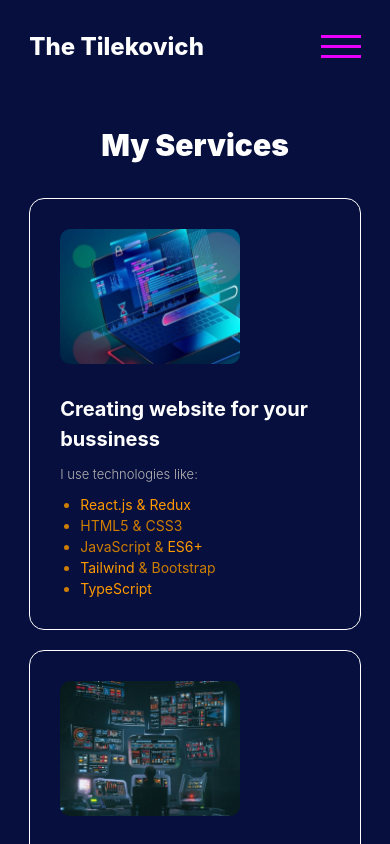
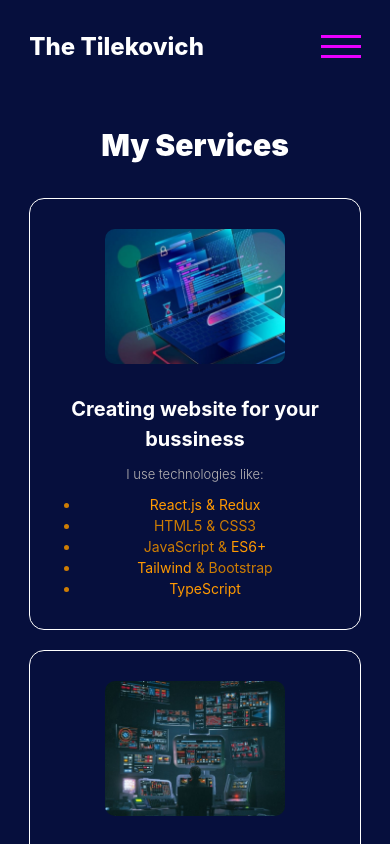
Before and after one commit to thetilekovich/thetilekovich, a React (Create React App) app in the folder aboutme-ts/: page /services in a window 390 px wide. Shown: the top 844 px of the page. Built offline with nearby package versions, Linux system fonts and the light colour scheme.

Commit message:
Unfullfiled just About and contact pages

```diff
--- a/aboutme-ts/src/App.tsx
+++ b/aboutme-ts/src/App.tsx
@@ -2,12 +2,19 @@ import * as React from 'react';
 import './App.css';
 import Header from './components/Header';
 import Footer from './components/Footer';
-import { Route, Routes } from 'react-router-dom';
+import { Route, Routes, useLocation } from 'react-router-dom';
 import HomePage from './components/pages/HomePage';
 import ServicesPage from './components/pages/ServicesPage';
 import ProjectsPage from './components/pages/ProjectsPage';
+import AboutPage from './components/pages/AboutPage';
+import ContactPage from './components/pages/ContactPage';
 
 function App() {
+  const { pathname } = useLocation()
+
+  React.useEffect(() => {
+    window.scrollTo(0, 0)
+  }, [[pathname]])
   return (
     <div id='App'>
       <Header />
@@ -15,7 +22,8 @@ function App() {
         <Route path='/thetilekovich' element={<HomePage />} />
         <Route path='/services' element={<ServicesPage />} />
         <Route path='/projects' element={<ProjectsPage />} />
-
+        <Route path='/about' element={<AboutPage />} />
+        <Route path='/contact' element={<ContactPage />} />
       </Routes>
 
       <Footer />
--- a/aboutme-ts/src/components/Projects/index.tsx
+++ b/aboutme-ts/src/components/Projects/index.tsx
@@ -10,7 +10,7 @@ const Projects: React.FC = () => {
                     <header className='flex justify-between items-center'>
                         <h1 className='text-3xl font-bold mb-6'>My Portfolio</h1>
                         <div className='flex items-center'>
-                            <Link className="mr-3" to='/'>See all</Link>
+                            <Link className="mr-3" to='/projects'>See all</Link>
                             <img className='w-5' src={arrow} alt="" />
                         </div>
                     </header>
--- a/aboutme-ts/src/components/Services/index.tsx
+++ b/aboutme-ts/src/components/Services/index.tsx
@@ -16,11 +16,11 @@ const Services: React.FC = () => {
                     </div>
                     <div>
                         <div className='services_item'>
-                            <Link to='/' className='flex items-center justify-between'>
+                            <Link to='/services' className='flex items-center justify-between'>
                                 <div className='flex items-center'>
                                     <img className='services_item_img1 rounded-md w-14 mr-8' src={img1} alt="" />
                                     <div className='mr-8'>
-                                        <h2 className='font-bold text-2xl'>Website for your bussiness</h2>
+                                        <h2 className='font-bold text-2xl'>Website developing</h2>
                                         <p className='text-gray-400'>10+ Project</p>
                                     </div>
                                 </div>
@@ -31,11 +31,11 @@ const Services: React.FC = () => {
                             </Link>
                         </div>
                         <div className='services_item'>
-                            <Link to='/' className='flex items-center justify-between'>
+                            <Link to='/services' className='flex items-center justify-between'>
                                 <div className='flex items-center'>
                                     <img className='services_item_img1 rounded-md w-14 mr-8' src={img2} alt="" />
                                     <div className='mr-8'>
-                                        <h2 className='font-bold text-2xl'>Optimazing codes </h2>
+                                        <h2 className='font-bold text-2xl'>Optimazing codes</h2>
                                         <p className='text-gray-400'>10+ Project</p>
                                     </div>
                                 </div>
--- /dev/null
+++ b/aboutme-ts/src/components/pages/AboutPage/index.tsx
@@ -0,0 +1,15 @@
+import * as React from 'react';
+
+const AboutPage = () => {
+    return (
+        <section id='aboutpage'>
+            <div className='container'>
+                <div className='aboutpage'>
+
+                </div>
+            </div>
+        </section>
+    );
+}
+
+export default AboutPage;
--- /dev/null
+++ b/aboutme-ts/src/components/pages/ContactPage/index.tsx
@@ -0,0 +1,15 @@
+import * as React from 'react';
+
+const ContactPage = () => {
+    return (
+        <section id='contact'>
+            <div className='container'>
+                <div className='contact'>
+
+                </div>
+            </div>
+        </section>
+    );
+}
+
+export default ContactPage;
--- a/aboutme-ts/src/components/pages/ProjectsPage/style.css
+++ b/aboutme-ts/src/components/pages/ProjectsPage/style.css
@@ -73,7 +73,7 @@
     height: 300px;
   }
   #projectspage .projectspage .projects_global_item_text_link {
-    justify-content: flex-start;
+    justify-content: center;
   }
   #projectspage .projectspage .projects_global_item_text_link a {
     margin: 0 20px 0 0;
@@ -81,11 +81,14 @@
   #projectspage .projectspage .projects_global_item_text h1 {
     font-weight: 700;
     font-size: 25px;
+    text-align: center;
   }
   #projectspage .projectspage .projects_global_item_text ul {
     margin: 5px 0 10px 0;
+    text-align: center;
   }
   #projectspage .projectspage .projects_global_item_text p {
+    text-align: center;
     font-size: 20px;
     margin: 15px 0 0;
   }
--- a/aboutme-ts/src/components/pages/ProjectsPage/style.scss
+++ b/aboutme-ts/src/components/pages/ProjectsPage/style.scss
@@ -82,7 +82,7 @@
                     }
                     &_text {
                         &_link{
-                            justify-content: flex-start;
+                            justify-content: center;
                             a{
                                 margin: 0 20px 0 0;
                             }
@@ -90,11 +90,15 @@
                         h1 {
                             font-weight: 700;
                             font-size: 25px;
+                            text-align: center;
                         }
                         ul{
                             margin: 5px 0 10px 0;
+                            text-align: center;
+
                         }
                         p {
+                            text-align: center;
                             font-size: 20px;
                             margin: 15px 0 0;
                         }
--- a/aboutme-ts/src/components/pages/ServicesPage/style.css
+++ b/aboutme-ts/src/components/pages/ServicesPage/style.css
@@ -76,7 +76,7 @@
 @media screen and (max-width: 570px) {
   #servicespage .servicespage .services_global_items_service {
     flex-direction: column;
-    align-items: flex-start;
+    align-items: center;
   }
   #servicespage .servicespage .services_global_items_service_item img {
     margin: 0 0 30px 0;
@@ -85,11 +85,16 @@
   #servicespage .servicespage .services_global_items_service_item h1 {
     font-size: 20px;
     font-weight: 700;
+    text-align: center;
+  }
+  #servicespage .servicespage .services_global_items_service_item ul {
+    text-align: center;
   }
   #servicespage .servicespage .services_global_items_service_item p {
     font-size: 13px;
     font-weight: 300;
     line-height: auto;
     max-width: 450px;
+    text-align: center;
   }
 }/*# sourceMappingURL=style.css.map */
--- a/aboutme-ts/src/components/pages/ServicesPage/style.scss
+++ b/aboutme-ts/src/components/pages/ServicesPage/style.scss
@@ -99,7 +99,7 @@
 
                     &_service {
                         flex-direction: column;
-                        align-items: flex-start;
+                        align-items: center;
                         &_item {
 
                             img {
@@ -109,12 +109,17 @@
                             h1 {
                                 font-size: 20px;
                                 font-weight: 700;
+                                text-align: center;
+                            }
+                            ul{
+                                text-align: center;
                             }
                             p {
                                 font-size: 13px;
                                 font-weight: 300;
                                 line-height: auto;
                                 max-width: 450px;
+                                text-align: center;
                             }
                         }
                     }
```
Also changed, not shown: aboutme-ts/src/components/pages/AboutPage/style.scss (added), aboutme-ts/src/components/pages/ContactPage/style.scss (added), 2 other files (tests, documents, lock files or other folders).
